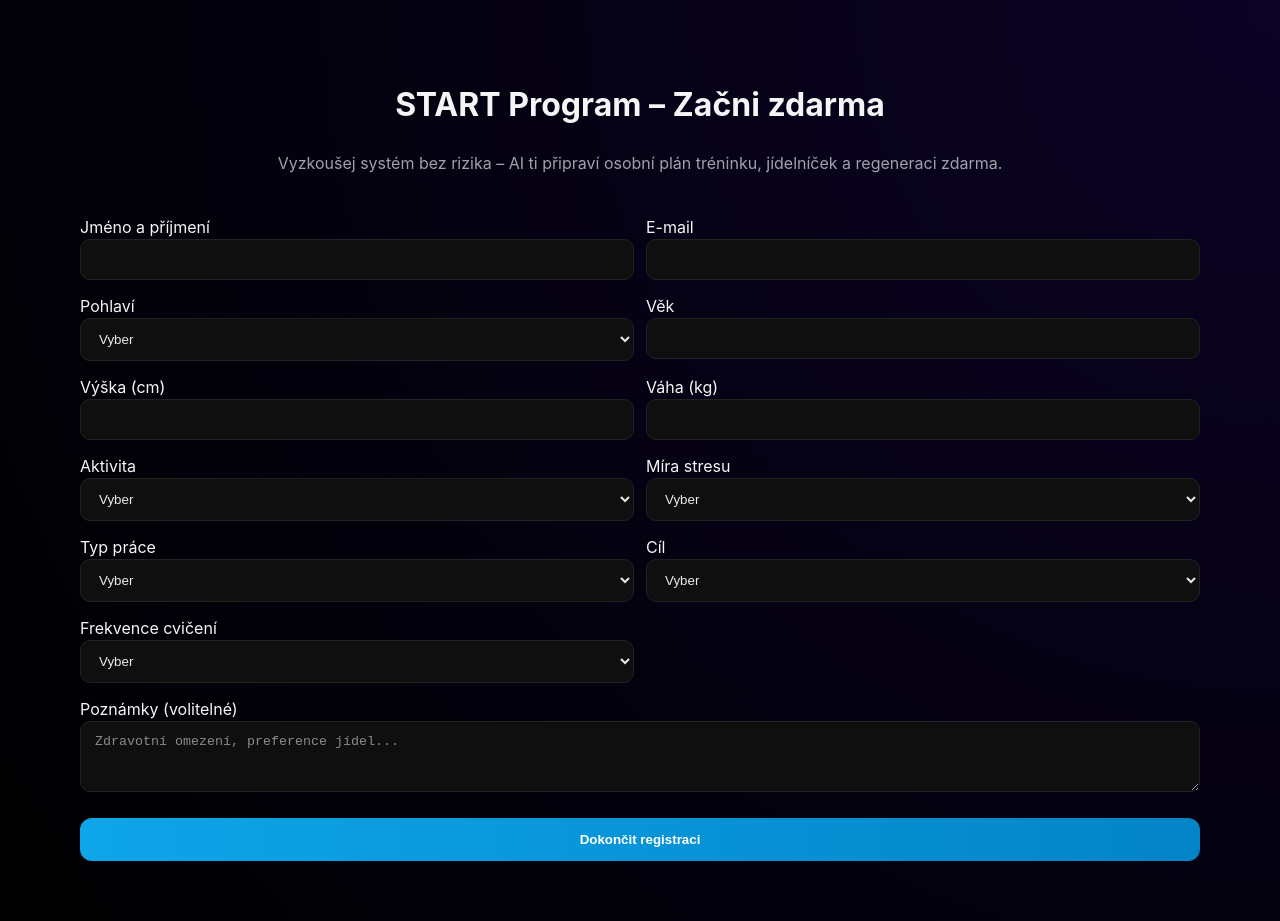
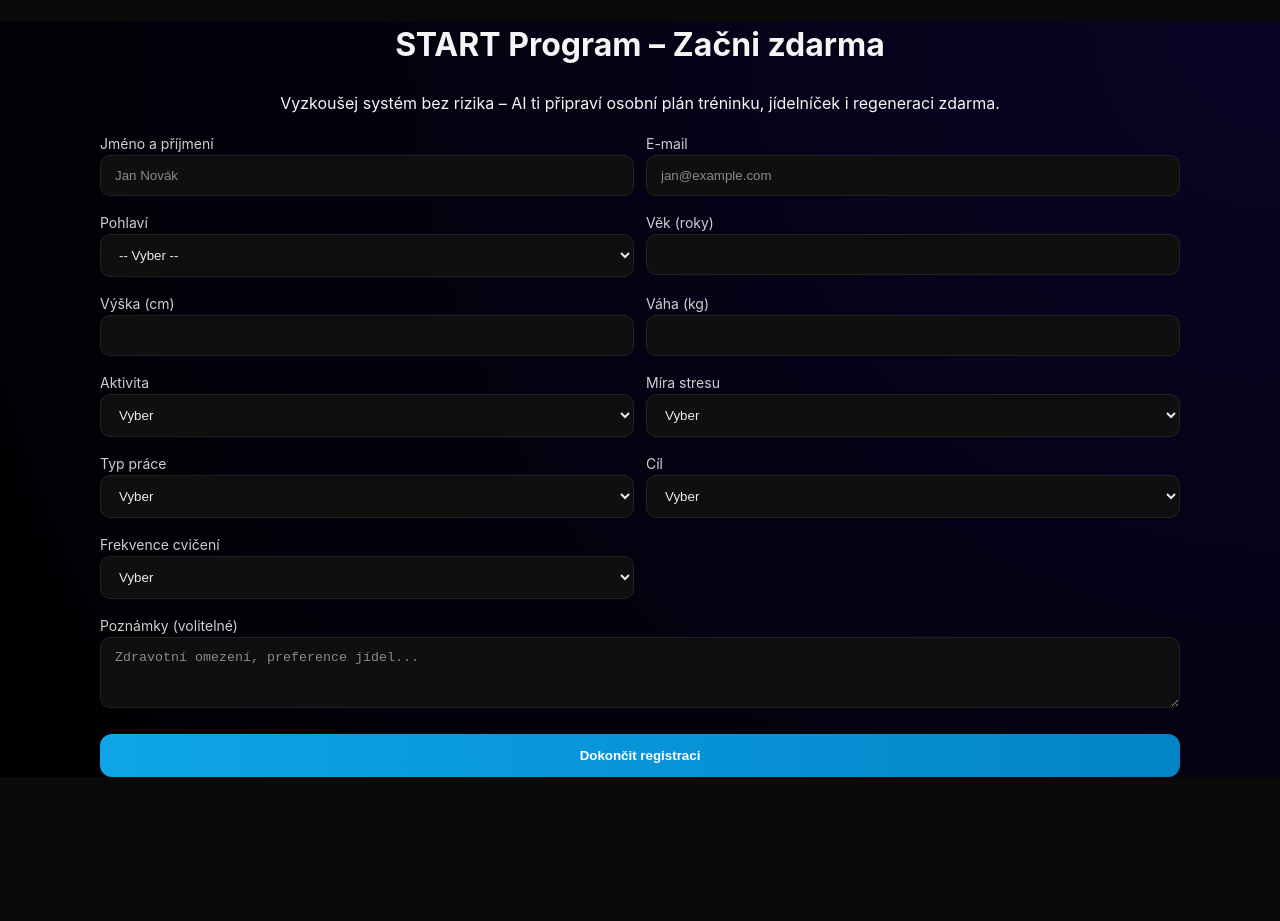
Before and after one commit to Progen-design/body-mind-on, a Next.js app: page /start in a window 1280 px wide. After the commit the page ends 800 px from the top, so only its background shows below. Built offline with nearby package versions, Linux system fonts and the light colour scheme; no server answers.

Commit message:
Refactor StartPage component and update form handling

```diff
--- a/pages/start.js
+++ b/pages/start.js
@@ -1,6 +1,6 @@
 import { useState } from "react";
 
-export default function StartPage() {
+export default function Start() {
   const [formData, setFormData] = useState({
     name: "",
     email: "",
@@ -14,24 +14,28 @@ export default function StartPage() {
     goal: "",
     frequency: "",
     notes: "",
+    program: "START",
   });
 
-  const handleChange = (e) =>
+  const [status, setStatus] = useState("");
+
+  const handleChange = (e) => {
     setFormData({ ...formData, [e.target.name]: e.target.value });
+  };
 
   const handleSubmit = async (e) => {
     e.preventDefault();
+    setStatus("Odesílám...");
 
-    try {
     const res = await fetch("/api/assistant-intake", {
       method: "POST",
       headers: { "Content-Type": "application/json" },
-        body: JSON.stringify({ ...formData, program: "START" }),
+      body: JSON.stringify(formData),
     });
 
     const result = await res.json();
-      if (result.success) {
-        alert("✅ Formulář úspěšně odeslán! Zkontroluj e-mailovou schránku.");
+    if (res.ok) {
+      setStatus("✅ Formulář úspěšně odeslán!");
       setFormData({
         name: "",
         email: "",
@@ -45,107 +49,62 @@ export default function StartPage() {
         goal: "",
         frequency: "",
         notes: "",
+        program: "START",
       });
     } else {
-        alert("⚠️ Chyba: " + result.message);
-      }
-    } catch (error) {
-      alert("❌ Chyba serveru: " + error.message);
+      setStatus("❌ " + result.message);
     }
   };
 
   return (
-    <main className="container" style={{ padding: "60px 0" }}>
-      <h1 className="center">START Program – Začni zdarma</h1>
-      <p className="center muted">
-        Vyzkoušej systém bez rizika – AI ti připraví osobní plán tréninku,
-        jídelníček a regeneraci zdarma.
+    <main className="container">
+      <h1 className="center text-3xl font-bold mb-4">START Program – Začni zdarma</h1>
+      <p className="center text-lg mb-8">
+        Vyzkoušej systém bez rizika – AI ti připraví osobní plán tréninku, jídelníček i regeneraci zdarma.
       </p>
 
-      <form className="form" onSubmit={handleSubmit} style={{ marginTop: 40 }}>
+      <form onSubmit={handleSubmit} className="form max-w-3xl mx-auto bg-[#121212] p-8 rounded-xl shadow-lg border border-[#222]">
         <div className="row">
           <div>
-            <label>Jméno a příjmení</label>
-            <input
-              className="input"
-              name="name"
-              value={formData.name}
-              onChange={handleChange}
-              required
-            />
+            <label className="label">Jméno a příjmení</label>
+            <input name="name" className="input" value={formData.name} onChange={handleChange} placeholder="Jan Novák" />
           </div>
           <div>
-            <label>E-mail</label>
-            <input
-              type="email"
-              className="input"
-              name="email"
-              value={formData.email}
-              onChange={handleChange}
-              required
-            />
+            <label className="label">E-mail</label>
+            <input name="email" className="input" value={formData.email} onChange={handleChange} placeholder="jan@example.com" required />
           </div>
         </div>
 
         <div className="row">
           <div>
-            <label>Pohlaví</label>
-            <select
-              className="select"
-              name="gender"
-              value={formData.gender}
-              onChange={handleChange}
-              required
-            >
-              <option value="">Vyber</option>
+            <label className="label">Pohlaví</label>
+            <select name="gender" className="select" value={formData.gender} onChange={handleChange}>
+              <option value="">-- Vyber --</option>
               <option value="Muž">Muž</option>
               <option value="Žena">Žena</option>
             </select>
           </div>
           <div>
-            <label>Věk</label>
-            <input
-              className="input"
-              name="age"
-              type="number"
-              value={formData.age}
-              onChange={handleChange}
-            />
+            <label className="label">Věk (roky)</label>
+            <input name="age" type="number" className="input" value={formData.age} onChange={handleChange} />
           </div>
         </div>
 
         <div className="row">
           <div>
-            <label>Výška (cm)</label>
-            <input
-              className="input"
-              name="height"
-              type="number"
-              value={formData.height}
-              onChange={handleChange}
-            />
+            <label className="label">Výška (cm)</label>
+            <input name="height" type="number" className="input" value={formData.height} onChange={handleChange} />
           </div>
           <div>
-            <label>Váha (kg)</label>
-            <input
-              className="input"
-              name="weight"
-              type="number"
-              value={formData.weight}
-              onChange={handleChange}
-            />
+            <label className="label">Váha (kg)</label>
+            <input name="weight" type="number" className="input" value={formData.weight} onChange={handleChange} />
           </div>
         </div>
 
         <div className="row">
           <div>
-            <label>Aktivita</label>
-            <select
-              className="select"
-              name="activity"
-              value={formData.activity}
-              onChange={handleChange}
-            >
+            <label className="label">Aktivita</label>
+            <select name="activity" className="select" value={formData.activity} onChange={handleChange}>
               <option value="">Vyber</option>
               <option value="Nízká">Nízká</option>
               <option value="Střední">Střední</option>
@@ -153,13 +112,8 @@ export default function StartPage() {
             </select>
           </div>
           <div>
-            <label>Míra stresu</label>
-            <select
-              className="select"
-              name="stress"
-              value={formData.stress}
-              onChange={handleChange}
-            >
+            <label className="label">Míra stresu</label>
+            <select name="stress" className="select" value={formData.stress} onChange={handleChange}>
               <option value="">Vyber</option>
               <option value="Nízká">Nízká</option>
               <option value="Střední">Střední</option>
@@ -170,65 +124,47 @@ export default function StartPage() {
 
         <div className="row">
           <div>
-            <label>Typ práce</label>
-            <select
-              className="select"
-              name="workType"
-              value={formData.workType}
-              onChange={handleChange}
-            >
+            <label className="label">Typ práce</label>
+            <select name="workType" className="select" value={formData.workType} onChange={handleChange}>
               <option value="">Vyber</option>
               <option value="Kancelář / IT">Kancelář / IT</option>
               <option value="Manuální">Manuální</option>
-              <option value="Jiné">Jiné</option>
+              <option value="Kombinovaná">Kombinovaná</option>
             </select>
           </div>
           <div>
-            <label>Cíl</label>
-            <select
-              className="select"
-              name="goal"
-              value={formData.goal}
-              onChange={handleChange}
-            >
+            <label className="label">Cíl</label>
+            <select name="goal" className="select" value={formData.goal} onChange={handleChange}>
               <option value="">Vyber</option>
               <option value="Redukce hmotnosti">Redukce hmotnosti</option>
               <option value="Nárůst svalů">Nárůst svalů</option>
-              <option value="Zdraví a energie">Zdraví a energie</option>
+              <option value="Zdravý životní styl">Zdravý životní styl</option>
             </select>
           </div>
         </div>
 
         <div className="row">
           <div>
-            <label>Frekvence cvičení</label>
-            <select
-              className="select"
-              name="frequency"
-              value={formData.frequency}
-              onChange={handleChange}
-            >
+            <label className="label">Frekvence cvičení</label>
+            <select name="frequency" className="select" value={formData.frequency} onChange={handleChange}>
               <option value="">Vyber</option>
-              <option value="1–2× týdně">1–2× týdně</option>
-              <option value="3–4× týdně">3–4× týdně</option>
-              <option value="5× a více">5× a více</option>
+              <option value="1-2x týdně">1–2x týdně</option>
+              <option value="2-3x týdně">2–3x týdně</option>
+              <option value="4-5x týdně">4–5x týdně</option>
             </select>
           </div>
         </div>
 
         <div>
-          <label>Poznámky (volitelné)</label>
-          <textarea
-            className="input"
-            rows="3"
-            name="notes"
-            value={formData.notes}
-            onChange={handleChange}
-            placeholder="Zdravotní omezení, preference jídel..."
-          />
+          <label className="label">Poznámky (volitelné)</label>
+          <textarea name="notes" className="input" rows="3" value={formData.notes} onChange={handleChange} placeholder="Zdravotní omezení, preference jídel..." />
         </div>
 
-        <button className="submit">Dokončit registraci</button>
+        <button type="submit" className="submit">Dokončit registraci</button>
+
+        {status && (
+          <p className="center mt-4">{status}</p>
+        )}
       </form>
     </main>
   );
```
Lines whose indentation alone changed are shown as unchanged.
